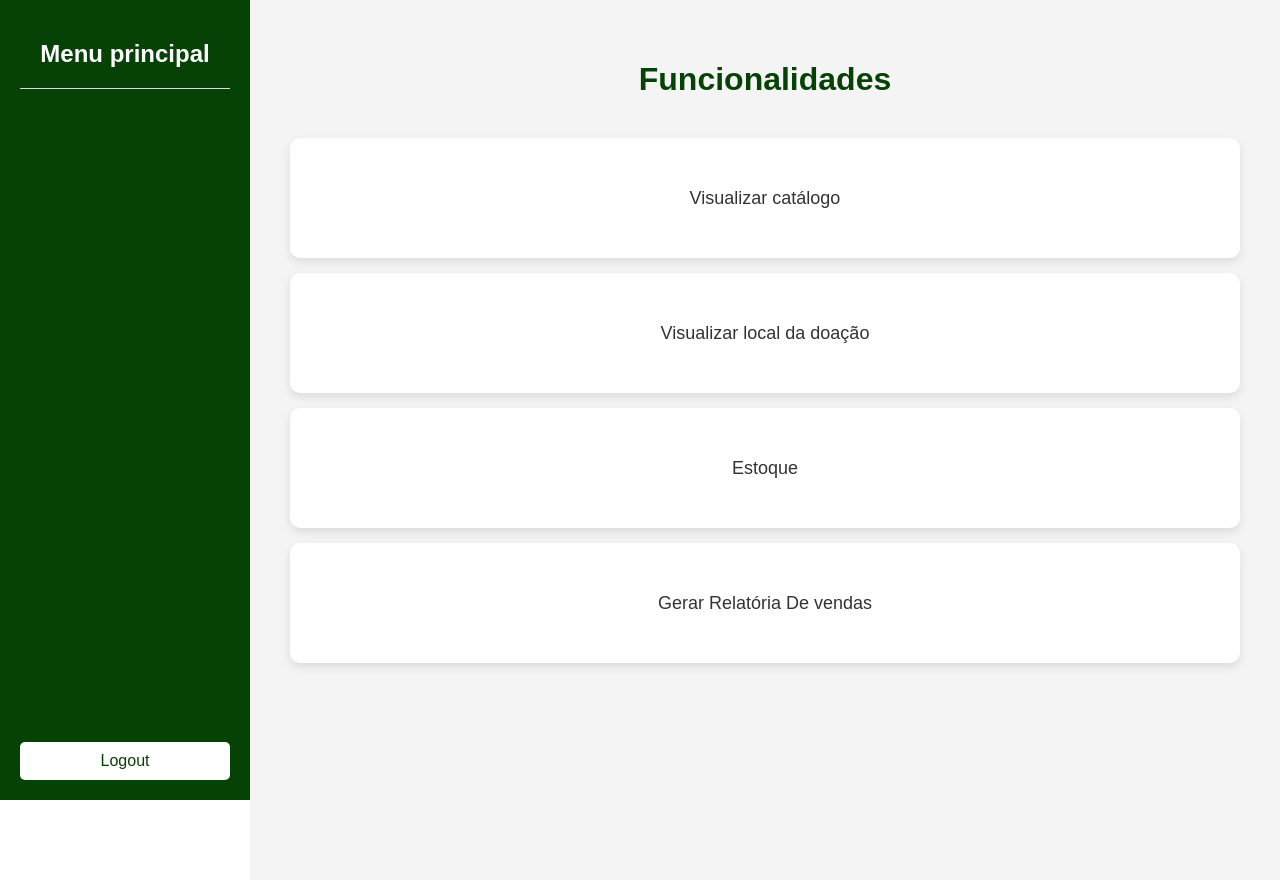
After one commit to jpp000/mangue-play, a Django app: template manguePlay/usuarios/templates/admin_dashboard.html in a window 1280 px wide. The commit adds this page. Run offline with Django 5.2, Linux system fonts and the light colour scheme; the template is opened without the code that fills it, so the values that code supplies are empty.

Commit message:
super-update

```diff
--- /dev/null
+++ b/manguePlay/usuarios/templates/admin_dashboard.html
@@ -0,0 +1,106 @@
+<!DOCTYPE html>
+<html lang="pt-BR">
+<head>
+    <meta charset="UTF-8">
+    <meta name="viewport" content="width=device-width, initial-scale=1.0">
+    <title>Página Home</title>
+    <style>
+        body {
+            margin: 0;
+            font-family: Arial, sans-serif;
+        }
+
+        .sidebar {
+            width: 250px;
+            height: 100vh;
+            background-color: #064206;
+            color: white;
+            position: fixed;
+            padding: 20px;
+            box-sizing: border-box;
+            display: flex;
+            flex-direction: column;
+            justify-content: space-between;
+        }
+
+        .sidebar h2 {
+            text-align: center;
+            margin: 0;
+            padding: 20px 0;
+            border-bottom: 1px solid #ddd;
+        }
+
+        .logout-button {
+            background-color: white;
+            color: #064206;
+            padding: 10px;
+            text-align: center;
+            border-radius: 5px;
+            text-decoration: none;
+            font-size: 16px;
+            margin-top: 20px;
+            transition: background-color 0.3s;
+        }
+
+        .logout-button:hover {
+            background-color: #c0392b;
+        }
+
+        .main-content {
+            margin-left: 250px;
+            padding: 40px;
+            background-color: #f4f4f4;
+            height: 100vh;
+        }
+
+        .main-content h1 {
+            text-align: center;
+            margin-bottom: 40px;
+            color: #064206;
+        }
+
+        .functionality-box {
+            background-color: white;
+            padding: 10px;
+            margin: 15px 0;
+            border-radius: 10px;
+            box-shadow: 0px 4px 10px rgba(0, 0, 0, 0.1);
+            display: flex;
+            justify-content: center;
+            align-items: center;
+            height: 100px;
+            font-size: 18px;
+            color: #333;
+            transition: background-color 0.3s, transform 0.3s;
+            text-decoration: none;
+        }
+
+        .functionality-box:hover {
+            background-color: #e0e0e0;
+            transform: scale(1.05);
+        }
+
+    </style>
+</head>
+<body>
+
+    <div class="sidebar">
+        <div>
+            <h2>Menu principal</h2>
+        </div>
+
+
+        <a href="pag_inicial.html" class="logout-button">Logout</a>
+    </div>
+
+    <div class="main-content">
+        <h1>Funcionalidades</h1>
+
+        <a href="pagina1.html" class="functionality-box">Visualizar catálogo</a>
+        <a href="adc_local.html" class="functionality-box">Visualizar local da doação</a>
+        <a href="#" class="functionality-box">Estoque</a>
+        <a href="#" class="functionality-box">Gerar Relatória De vendas</a>
+    </div>
+
+</body>
+</html>
--- a/manguePlay/usuarios/urls.py
+++ b/manguePlay/usuarios/urls.py
@@ -1,9 +1,9 @@
 from django.urls import path
-from .views import cadastro, login, logout1, home
+from . import views
 
 urlpatterns = [
-    path('cadastro/', cadastro, name='cadastro'),
-    path('login/', login, name='login'),
-    path('logout/', logout1, name='logout'),
-    path('', home, name='home'),
+    path('login/', views.login_view, name='login'),
+    path('cadastro/', views.cadastro, name='cadastro'),
+    path('logout/', views.logout_view, name='logout'),
+    path('', views.home, name='home'),
 ]
```
Also changed, not shown: manguePlay/usuarios/forms.py (added, +24 -0 lines), manguePlay/usuarios/models.py (+0 -30 lines), manguePlay/usuarios/templates/cadastro.html (+3 -20 lines), manguePlay/usuarios/templates/login.html (+7 -6 lines), manguePlay/usuarios/templates/user_dashboard.html (added, +105 -0 lines), manguePlay/usuarios/views.py (+38 -47 lines), manguePlay/db.sqlite3, manguePlay/usuarios/migrations/0001_initial.py (added), manguePlay/usuarios/migrations/__init__.py (added).
